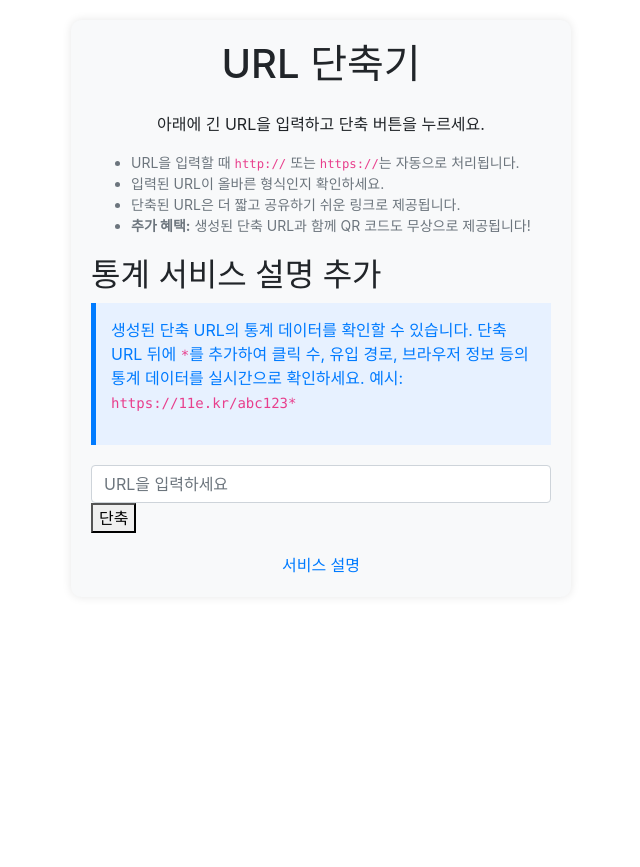
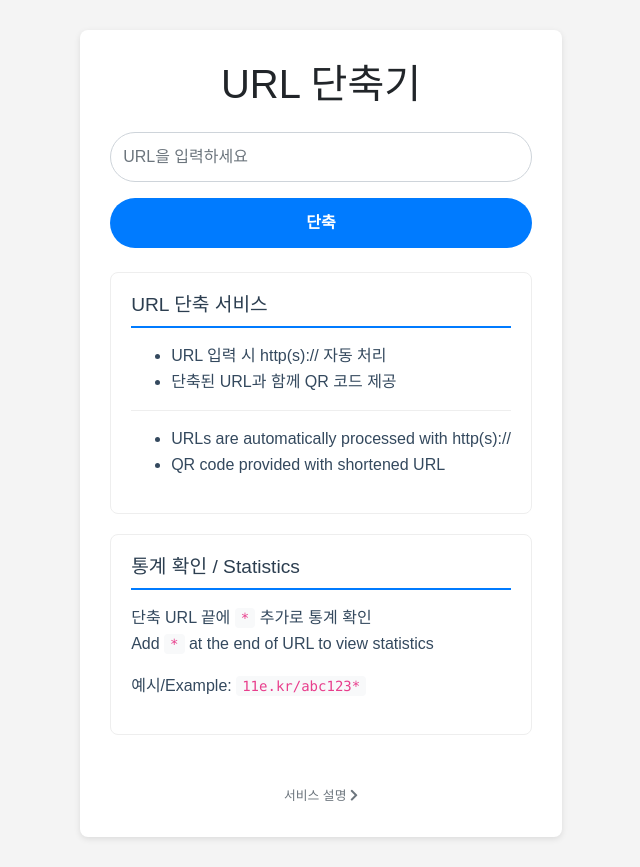
Before and after one commit to tsarkr/shortener, a PHP site: page / in a window 1280 px wide. Shown: the whole page, without its empty margins (319-959 px from the left). Before the commit the page ends 573 px from the top, so only its background shows below. Run offline with PHP 8.4, Linux system fonts and the light colour scheme; some libraries are stand-ins or nearby versions.

Commit message:
aboutus.html 및 index.php 수정: 서비스 설명 및 기능 추가, 디자인 개선 shorten.php 수정: 중복 URL 처리 로직 추가 및 QR 코드 생성 최적화

```diff
--- a/index.php
+++ b/index.php
@@ -3,157 +3,158 @@
 <head>
     <meta charset="UTF-8">
     <meta name="viewport" content="width=device-width, initial-scale=1.0">
-    <title>11e.kr | URL 단축기 - 빠르고 쉬운 URL 단축 서비스</title>
+    <title>11e.kr | URL 단축기</title>
 
-    <!-- Meta Description for Naver -->
-    <meta name="naver-site-verification" content="5bbdc3d224a84d88022aa9a34c8db8671916589c" />
-
-    <!-- Meta Description for SEO -->
-    <meta name="description" content="11e.kr에서 긴 URL을 짧고 간결한 링크로 변환하세요. 무료로 QR 코드 생성과 클릭 통계 서비스를 제공하여 더욱 쉽게 링크를 관리하세요.">
-
-    <!-- Open Graph for Social Sharing -->
+    <!-- SEO Meta Tags -->
+    <meta name="description" content="11e.kr에서 긴 URL을 짧고 간결한 링크로 변환하세요.">
     <meta property="og:title" content="11e.kr | URL 단축기">
     <meta property="og:description" content="긴 URL을 짧게 만들고 QR 코드와 클릭 통계를 확인하세요.">
-    <meta property="og:image" content="https://11e.kr/images/og-image.png"> <!-- 대표 이미지 경로 설정 -->
-    <meta property="og:image:alt" content="11e.kr 로고와 함께 간단한 URL 단축 서비스">
-    <meta property="og:url" content="https://11e.kr">
-
-    <!-- Twitter Card for Social Sharing -->
-    <meta name="twitter:card" content="summary_large_image">
-    <meta name="twitter:title" content="11e.kr | URL 단축기">
-    <meta name="twitter:description" content="긴 URL을 짧게 만들고 QR 코드와 클릭 통계를 확인하세요.">
-    <meta name="twitter:image" content="https://11e.kr/images/twitter-image.png"> <!-- 대표 이미지 경로 설정 -->
-    <meta name="twitter:image:alt" content="11e.kr 로고와 함께 간단한 URL 단축 서비스">
-
-    <!-- Structured Data for SEO -->
-    <script type="application/ld+json">
-    {
-      "@context": "https://schema.org",
-      "@type": "WebSite",
-      "name": "11e.kr",
-      "url": "https://11e.kr",
-      "potentialAction": {
-        "@type": "SearchAction",
-        "target": "https://11e.kr/?q={search_term_string}",
-        "query-input": "required name=search_term_string"
-      }
-    }
-    </script>
 
     <link href="https://stackpath.bootstrapcdn.com/bootstrap/4.5.2/css/bootstrap.min.css" rel="stylesheet">
+    <link href="https://cdnjs.cloudflare.com/ajax/libs/font-awesome/5.15.4/css/all.min.css" rel="stylesheet">
 
     <style>
-        body, html {
-            height: 100%;
-            margin: 0;
-            display: flex;
-            flex-direction: column;
+        body {
+            background-color: #f4f4f4;
+            font-family: Arial, sans-serif;
         }
         .shortener-container {
-            flex: 1;
+            min-height: 100vh;
             display: flex;
             justify-content: center;
-            align-items: flex-start;
-            padding-top: 20px;
-            margin-bottom: 0;
+            align-items: center;
+            padding: 30px;
         }
         .shortener-box {
+            max-width: 600px;
+            padding: 30px;
+            background: #fff;
+            border-radius: 8px;
+            box-shadow: 0 2px 6px rgba(0, 0, 0, 0.1);
+        }
+        .language-block {
+            background: #fff;
+            border-radius: 8px;
+            padding: 20px;
+            margin-bottom: 20px;
+            border: 1px solid #eee;
+        }
+        .language-title {
+            color: #2c3e50;
+            font-size: 1.2rem;
+            margin-bottom: 15px;
+            padding-bottom: 10px;
+            border-bottom: 2px solid #007bff;
+        }
+        .language-content {
+            color: #34495e;
+            line-height: 1.6;
+        }
+        .language-divider {
+            margin: 15px 0;
+            border-top: 1px solid #eee;
+        }
+        code {
+            background: #f8f9fa;
+            color: #e83e8c;
+            padding: 2px 6px;
+            border-radius: 4px;
+        }
+        form .form-control {
+            height: 50px;
+            border-radius: 25px;
+        }
+        form button {
             width: 100%;
-            max-width: 500px;
-            padding: 20px;
-            border-radius: 10px;
-            background-color: #f8f9fa;
-            box-shadow: 0px 0px 10px rgba(0, 0, 0, 0.1);
-            position: relative;
-            z-index: 2;
+            height: 50px;
+            border-radius: 25px;
+            background: #007bff;
+            color: white;
+            border: none;
+            font-weight: 600;
         }
-        .instructions {
-            font-size: 14px;
-            color: #6c757d;
-            margin-bottom: 20px;
-        }
-        .highlight {
-            background-color: #e7f1ff;
-            padding: 15px;
-            border-left: 5px solid #007bff;
-            font-size: 16px;
-            color: #007bff;
-            margin-bottom: 20px;
-        }
-        .footer-links {
-            margin-top: 20px;
-            text-align: center;
-        }
-        .footer-links a {
-            color: #007bff;
-            text-decoration: none;
-        }
-        .footer-links a:hover {
-            text-decoration: underline;
+        @media (max-width: 768px) {
+            .shortener-box {
+                margin: 15px;
+            }
         }
         .ad-container {
             width: 100%;
-            text-align: center;
-            background-color: #fff;
-            padding: 10px 0;
-            margin-top: 20px;
-            box-shadow: 0 -2px 10px rgba(0, 0, 0, 0.1);
-        }
-        ins.kakao_ad_area {
-            display: block;
-            width: 320px;
-            height: 100px;
+            max-width: 320px;
             margin: 0 auto;
-        }
-        @media (max-width: 576px) {
-            .shortener-box {
-                padding: 15px;
-            }
-            .instructions {
-                font-size: 12px;
-            }
+            background: #ffffff;
+            border-radius: 8px;
+            overflow: hidden;
         }
     </style>
 </head>
 <body>
+    <?php
+    session_start();
+    if (empty($_SESSION['csrf_token'])) {
+        $_SESSION['csrf_token'] = bin2hex(random_bytes(32));
+    }
+    ?>
     <div class="container shortener-container">
         <div class="shortener-box">
-            <h1 class="mb-4 text-center">URL 단축기</h1>
-            <p class="text-center">아래에 긴 URL을 입력하고 단축 버튼을 누르세요.</p>
-            <div class="instructions">
-                <ul>
-                    <li>URL을 입력할 때 <code>http://</code> 또는 <code>https://</code>는 자동으로 처리됩니다.</li>
-                    <li>입력된 URL이 올바른 형식인지 확인하세요.</li>
-                    <li>단축된 URL은 더 짧고 공유하기 쉬운 링크로 제공됩니다.</li>
-                    <li><strong>추가 혜택:</strong> 생성된 단축 URL과 함께 QR 코드도 무상으로 제공됩니다!</li>
-                </ul>
-            </div>
+            <h1 class="text-center mb-4">URL 단축기</h1>
 
-            <h2 class="highlight-title">통계 서비스 설명 추가</h2>
-            <div class="highlight">
-                <p>생성된 단축 URL의 통계 데이터를 확인할 수 있습니다. 단축 URL 뒤에 <code>*</code>를 추가하여 클릭 수, 유입 경로, 브라우저 정보 등의 통계 데이터를 실시간으로 확인하세요. 예시: <code>https://11e.kr/abc123*</code></p>
-            </div>
-
-            <?php
-            session_start();
-            if (empty($_SESSION['csrf_token'])) {
-                $_SESSION['csrf_token'] = bin2hex(random_bytes(32));
-            }
-            ?>
-            <form method="POST" action="shorten.php">
+            <!-- URL 입력 폼을 맨 위로 이동 -->
+            <form method="POST" action="shorten.php" class="mb-4">
                 <input type="hidden" name="csrf_token" value="<?= htmlspecialchars($_SESSION['csrf_token']) ?>">
-                <input type="text" name="original_url" class="form-control" placeholder="URL을 입력하세요" required>
+                <input type="text" name="original_url" class="form-control mb-3" placeholder="URL을 입력하세요" required>
                 <button type="submit">단축</button>
             </form>
 
-            <div class="footer-links">
-                <a href="aboutus.html">서비스 설명</a>
+            <!-- 서비스 설명 블록 -->
+            <div class="language-block">
+                <h3 class="language-title">URL 단축 서비스</h3>
+                <div class="language-content">
+                    <ul>
+                        <li>URL 입력 시 http(s):// 자동 처리</li>
+                        <li>단축된 URL과 함께 QR 코드 제공</li>
+                    </ul>
+                </div>
+
+                <div class="language-divider"></div>
+
+                <div class="language-content">
+                    <ul>
+                        <li>URLs are automatically processed with http(s)://</li>
+                        <li>QR code provided with shortened URL</li>
+                    </ul>
+                </div>
             </div>
 
+            <!-- 통계 설명 블록 -->
+            <div class="language-block">
+                <h3 class="language-title">통계 확인 / Statistics</h3>
+                <div class="language-content">
+                    <p>단축 URL 끝에 <code>*</code> 추가로 통계 확인<br>
+                    Add <code>*</code> at the end of URL to view statistics</p>
+                    <p>예시/Example: <code>11e.kr/abc123*</code></p>
+                </div>
+            </div>
+
+            <!-- 광고 섹션 -->
+            <div class="ad-container mt-4 mb-4">
+                <div class="text-center">
+                    <ins class="kakao_ad_area" style="display:none;"
+                        data-ad-unit = "DAN-bes5g23P3OzvDBK4"
+                        data-ad-width = "320"
+                        data-ad-height = "100"></ins>
+                    <script type="text/javascript" src="//t1.daumcdn.net/kas/static/ba.min.js" async></script>
+                </div>
+            </div>
+
+            <!-- 서비스 설명 링크 -->
+            <div class="text-center mt-4">
+                <a href="aboutus.html" class="text-decoration-none">
+                    <small class="text-muted">서비스 설명 <i class="fas fa-chevron-right"></i></small>
+                </a>
+            </div>
         </div>
     </div>
-
-    <!-- Asynchronous loading of Bootstrap -->
     <script src="https://stackpath.bootstrapcdn.com/bootstrap/4.5.2/js/bootstrap.bundle.min.js" async></script>
 </body>
 </html>
```
Also changed, not shown: aboutus.html (+64 -29 lines), shorten.php (+31 -20 lines).
